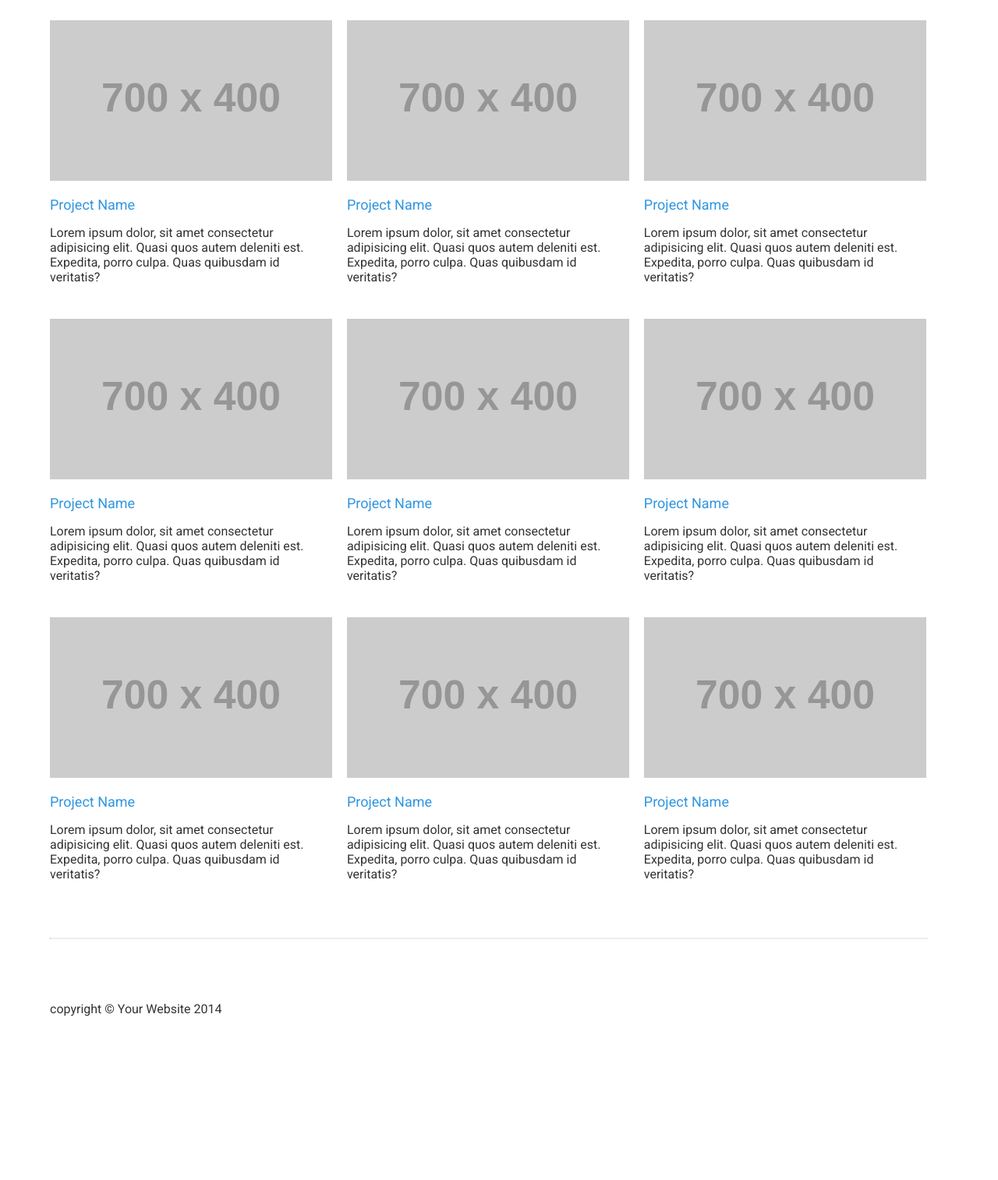
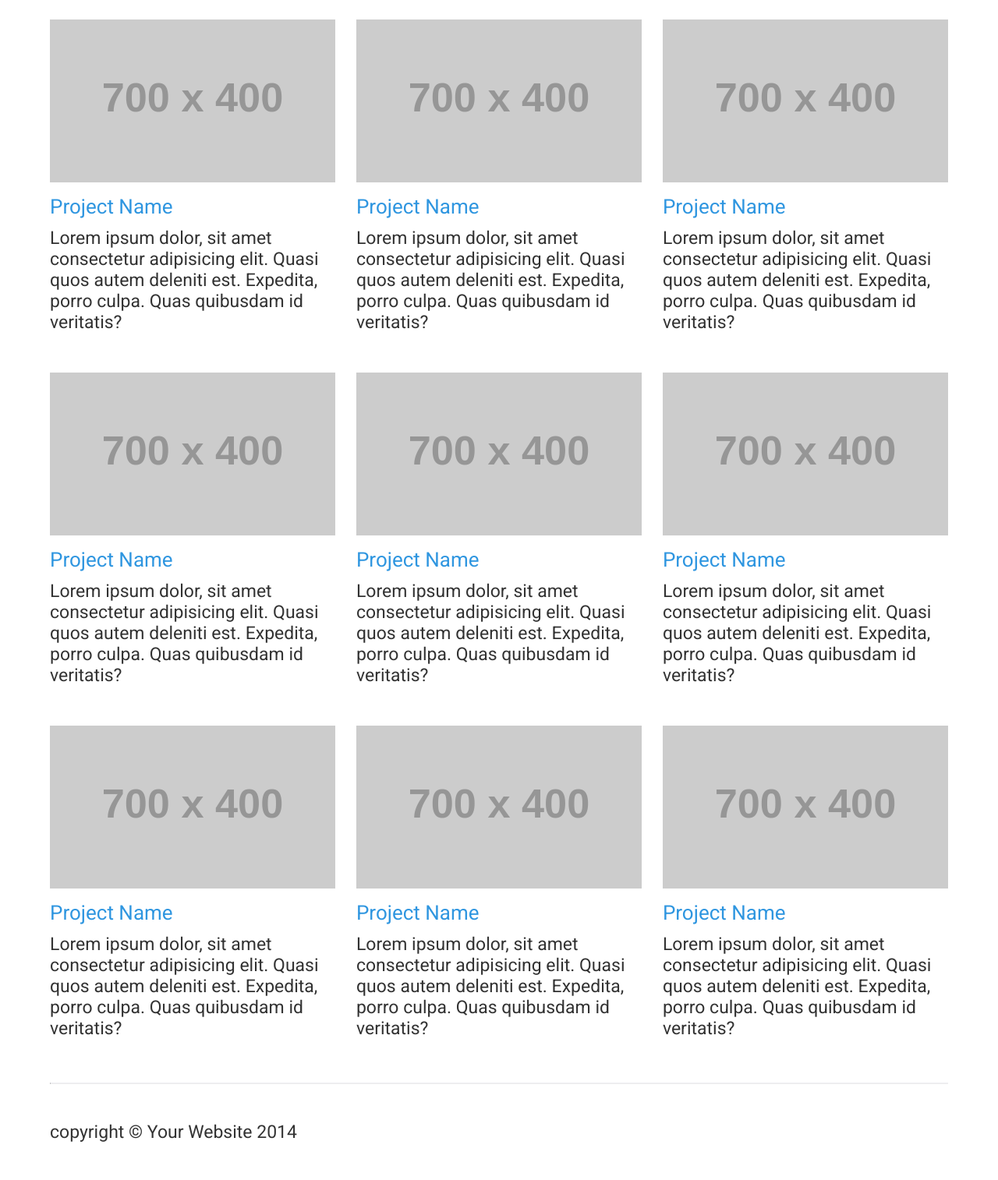
Before and after one commit to swatityagii/task2, a plain HTML site: page index.html in a window 1280 px wide. Shown: the part 160-1674 px from the top of the page at 78% size. Before the commit the page ends 1520 px from the top, so only its background shows below. Drawn offline with Linux system fonts and the light colour scheme; placeholder pictures from the web are drawn by us; a web font is replaced by a local one.

Commit message:
fix buggs

```diff
--- a/index.css
+++ b/index.css
@@ -37,6 +37,12 @@ body {
   gap: 0.5em;
   padding-top: 5vh;
   padding-bottom: 0.3vh;
+  align-items: center;
+}
+.hr2 {
+  margin-left: 5.01vw;
+  margin-right: 5vw;
+  border-top: 1px solid rgb(237, 237, 241);
 }
 .heading {
   font-weight: 500;
@@ -45,25 +51,25 @@ body {
 .secondary_text {
   color: rgb(129, 126, 126);
   font-size: 21px;
+  margin-top: 0;
 }
 .hr {
-  width: 88.96vw;
   margin-left: 5.01vw;
   margin-right: 5vw;
   margin-top: 1vh;
-  margin-bottom: 5vh;
+  margin-bottom: 3.5vh;
   border-top: 1px solid rgb(237, 237, 241);
 }
 .box {
   display: flex;
   flex-wrap: wrap;
   margin-left: 5vw;
-  margin-right: 5.9vw;
+  margin-right: 5vw;
   gap: 1.5vw;
-  margin-bottom: 6vh;
+  margin-bottom: 4vh;
+  width: 90vw;
 }
 .card {
-  /* width: 28.7vw; */
   width: 28.26vw;
   margin-bottom: 3vh;
 }
@@ -71,15 +77,15 @@ img {
   width: 100%;
 }
 .project_name {
-  margin-top: 2vh;
-  margin-bottom: 2vh;
+  margin-top: 1.5vh;
+  margin-bottom: 1.5vh;
   font-size: large;
   color: #2f96e0;
 }
 .copyright {
   margin-left: 5vw;
-  padding-top: 5vh;
-  padding-bottom: 7vh;
+  padding-top: 6vh;
+  padding-bottom: 6vh;
   opacity: 0.8;
   font-size: small;
 }
@@ -104,36 +110,65 @@ img {
     gap: 0.6vw;
   }
   .secondary_text {
-    width: fit-content;
-    margin-top: 1vh;
-    font-size: 30px;
+    margin-top: 0.9vh;
+    font-size: 34px;
   }
   .hr {
-    width: 87.8vw;
+    width: 90vw;
+  }
+  .card {
+    width: 29vw;
   }
 }
 @media screen and (min-width: 1200px) and (max-width: 1800px) {
   .text,
   .menu,
   .copyright {
-    font-size: 16px;
+    font-size: 23px;
   }
   .layout {
-    font-size: 18px;
+    font-size: 27px;
   }
   .secondary_text {
-    margin-top: 1.3vh;
+    margin-top: 1.1vh;
+    font-size: 22px;
   }
   .hr {
     width: 87.8vw;
+  }
+  .box {
+    gap: 2.1vw;
+  }
+  .card {
+    width: 28.6vw;
+  }
+  .hr {
+    gap: 1.5vw;
+    width: 90vw;
+  }
+  .project_name {
+    font-size: 26px;
+  }
+  .text {
+    font-size: 23px;
   }
 }
 @media screen and (min-width: 851px) and (max-width: 1201px) {
   .secondary_text {
     margin-top: 0.9vh;
+    font-size: 20px;
   }
   .hr {
-    width: 87.8vw;
+    width: 90vw;
+  }
+  .card {
+    width: 29vw;
+  }
+  .layout {
+    font-size: 25px;
+  }
+  .menu {
+    font-size: 21px;
   }
 }
 @media screen and (max-width: 850px) {
@@ -141,31 +176,57 @@ img {
     width: 43.4vw;
   }
   .box {
-    gap: 2.2vw;
+    gap: 3vw;
   }
   .secondary_text {
+    margin-top: 0.7vh;
+  }
+  .layout {
+    font-size: 23px;
+  }
+  .menu {
+    font-size: 20px;
+  }
+  .header {
+    gap: 2vw;
+  }
+  .project_name {
     margin-top: 1vh;
+    margin-bottom: 1vh;
   }
 }
-@media screen and (max-width: 400px) {
+@media screen and (max-width: 426px) {
   .card {
-    width: 89.6vw;
+    width: 90vw;
   }
   .heading {
     font-size: x-large;
     width: fit-content;
   }
-  .secondary_text {
-    margin-top: 1.1vh;
-    width: fit-content;
-  }
+
   .header {
     flex-flow: column;
     justify-content: center;
     padding-left: 0;
     gap: 2vh;
   }
-  .headingm {
-    display: block;
+  .secondary_text {
+    font-size: 18px;
+  }
+  .hr2 {
+    margin-top: 1vh;
+    margin-bottom: 1vh;
+  }
+  .copyright {
+    padding-top: 3vh;
+    padding-bottom: 4vh;
+  }
+  .box {
+    margin-bottom: 2vh;
+    gap: 0;
+  }
+  .project_name {
+    margin-top: 1vh;
+    margin-bottom: 1vh;
   }
 }
--- a/index.html
+++ b/index.html
@@ -1,10 +1,13 @@
 <!DOCTYPE html>
 <html lang="en">
   <head>
-    <meta charset="UTF-8">
-    <meta name="viewport" content="width=device-width, initial-scale=1.0">
-    <link href="https://fonts.googleapis.com/css2?family=Montserrat:wght@200&family=Roboto:wght@400&family=Ysabeau:ital,wght@1,1&display=swap" rel="stylesheet">
-    <link rel="stylesheet" href="index.css">
+    <meta charset="UTF-8" />
+    <meta name="viewport" content="width=device-width, initial-scale=1.0" />
+    <link
+      href="https://fonts.googleapis.com/css2?family=Montserrat:wght@200&family=Roboto:wght@400&family=Ysabeau:ital,wght@1,1&display=swap"
+      rel="stylesheet"
+    />
+    <link rel="stylesheet" href="index.css" />
     <title>Document</title>
   </head>
   <body>
@@ -17,61 +20,96 @@
       </div>
       <div class="headingm">
         <h1 class="heading">Page Heading</h1>
-        <P class="secondary_text"> Secondary Text</P>
+        <p class="secondary_text">Secondary Text</p>
       </div>
-    <hr class="hr">
-            <div class="box" >
+      <hr class="hr" />
+      <div class="box">
         <div class="card">
-            <img src="https://placehold.co/700x400"/>
-            <div class="textm"><p class="project_name">Project Name</p>
-            <p class="text">Lorem ipsum dolor, sit amet consectetur adipisicing elit. Quasi quos autem deleniti est. Expedita, porro culpa. Quas quibusdam id veritatis?</p></div>
-            </div>
-        <div class="card">
-            <img src="https://placehold.co/700x400">
+          <img src="https://placehold.co/700x400" />
+          <div class="textm">
             <p class="project_name">Project Name</p>
-            <p class="text">Lorem ipsum dolor, sit amet consectetur adipisicing elit. Quasi quos autem deleniti est. Expedita, porro culpa. Quas quibusdam id veritatis?</p>
-            </div>
-        <div class="card">
-            <img src="https://placehold.co/700x400">
-            <p class="project_name">Project Name</p>
-            <p class="text"> Lorem ipsum dolor, sit amet consectetur adipisicing elit. Quasi quos autem deleniti est. Expedita, porro culpa. Quas quibusdam id veritatis?</p>
-            </div>
-        <div class="card">
-            <img src="https://placehold.co/700x400">
-            <p class="project_name">Project Name</p>
-            <p class="text">Lorem ipsum dolor, sit amet consectetur adipisicing elit. Quasi quos autem deleniti est. Expedita, porro culpa. Quas quibusdam id veritatis?</p>
-        </div>
-        <div class="card">
-            <img src="https://placehold.co/700x400">
-            <p class="project_name">Project Name</p>
-            <p class="text">Lorem ipsum dolor, sit amet consectetur adipisicing elit. Quasi quos autem deleniti est. Expedita, porro culpa. Quas quibusdam id veritatis?</p>
-            </div>
-        <div class="card">
-            <div><img src="https://placehold.co/700x400">
-            <p class="project_name">Project Name</p>
-            <p class="text">Lorem ipsum dolor, sit amet consectetur adipisicing elit. Quasi quos autem deleniti est. Expedita, porro culpa. Quas quibusdam id veritatis?</p>
+            <p class="text">
+              Lorem ipsum dolor, sit amet consectetur adipisicing elit. Quasi
+              quos autem deleniti est. Expedita, porro culpa. Quas quibusdam id
+              veritatis?
+            </p>
           </div>
         </div>
         <div class="card">
-            <img src="https://placehold.co/700x400">
+          <img src="https://placehold.co/700x400" />
           <p class="project_name">Project Name</p>
-            <p class="text">Lorem ipsum dolor, sit amet consectetur adipisicing elit. Quasi quos autem deleniti est. Expedita, porro culpa. Quas quibusdam id veritatis?</p>
+          <p class="text">
+            Lorem ipsum dolor, sit amet consectetur adipisicing elit. Quasi quos
+            autem deleniti est. Expedita, porro culpa. Quas quibusdam id
+            veritatis?
+          </p>
         </div>
-            <div class="card"><img src="https://placehold.co/700x400">
+        <div class="card">
+          <img src="https://placehold.co/700x400" />
           <p class="project_name">Project Name</p>
-            <p class="text">Lorem ipsum dolor, sit amet consectetur adipisicing elit. Quasi quos autem deleniti est. Expedita, porro culpa. Quas quibusdam id veritatis?</p>
+          <p class="text">
+            Lorem ipsum dolor, sit amet consectetur adipisicing elit. Quasi quos
+            autem deleniti est. Expedita, porro culpa. Quas quibusdam id
+            veritatis?
+          </p>
         </div>
-            <div class="card"><img src="https://placehold.co/700x400">
+        <div class="card">
+          <img src="https://placehold.co/700x400" />
           <p class="project_name">Project Name</p>
-            <p class="text">Lorem ipsum dolor, sit amet consectetur adipisicing elit. Quasi quos autem deleniti est. Expedita, porro culpa. Quas quibusdam id veritatis?</p>
+          <p class="text">
+            Lorem ipsum dolor, sit amet consectetur adipisicing elit. Quasi quos
+            autem deleniti est. Expedita, porro culpa. Quas quibusdam id
+            veritatis?
+          </p>
+        </div>
+        <div class="card">
+          <img src="https://placehold.co/700x400" />
+          <p class="project_name">Project Name</p>
+          <p class="text">
+            Lorem ipsum dolor, sit amet consectetur adipisicing elit. Quasi quos
+            autem deleniti est. Expedita, porro culpa. Quas quibusdam id
+            veritatis?
+          </p>
+        </div>
+        <div class="card">
+          <img src="https://placehold.co/700x400" />
+          <p class="project_name">Project Name</p>
+          <p class="text">
+            Lorem ipsum dolor, sit amet consectetur adipisicing elit. Quasi quos
+            autem deleniti est. Expedita, porro culpa. Quas quibusdam id
+            veritatis?
+          </p>
+        </div>
+        <div class="card">
+          <img src="https://placehold.co/700x400" />
+          <p class="project_name">Project Name</p>
+          <p class="text">
+            Lorem ipsum dolor, sit amet consectetur adipisicing elit. Quasi quos
+            autem deleniti est. Expedita, porro culpa. Quas quibusdam id
+            veritatis?
+          </p>
+        </div>
+        <div class="card">
+          <img src="https://placehold.co/700x400" />
+          <p class="project_name">Project Name</p>
+          <p class="text">
+            Lorem ipsum dolor, sit amet consectetur adipisicing elit. Quasi quos
+            autem deleniti est. Expedita, porro culpa. Quas quibusdam id
+            veritatis?
+          </p>
+        </div>
+        <div class="card">
+          <img src="https://placehold.co/700x400" />
+          <p class="project_name">Project Name</p>
+          <p class="text">
+            Lorem ipsum dolor, sit amet consectetur adipisicing elit. Quasi quos
+            autem deleniti est. Expedita, porro culpa. Quas quibusdam id
+            veritatis?
+          </p>
         </div>
       </div>
     </div>
-    </div>
-    </div>
-</div>
-    <hr class="hr">
+    <hr class="hr2" />
     <p class="copyright">copyright &copy; Your Website 2014</p>
-</div>
   </body>
 </html>
```
Lines whose indentation alone changed are shown as unchanged.
